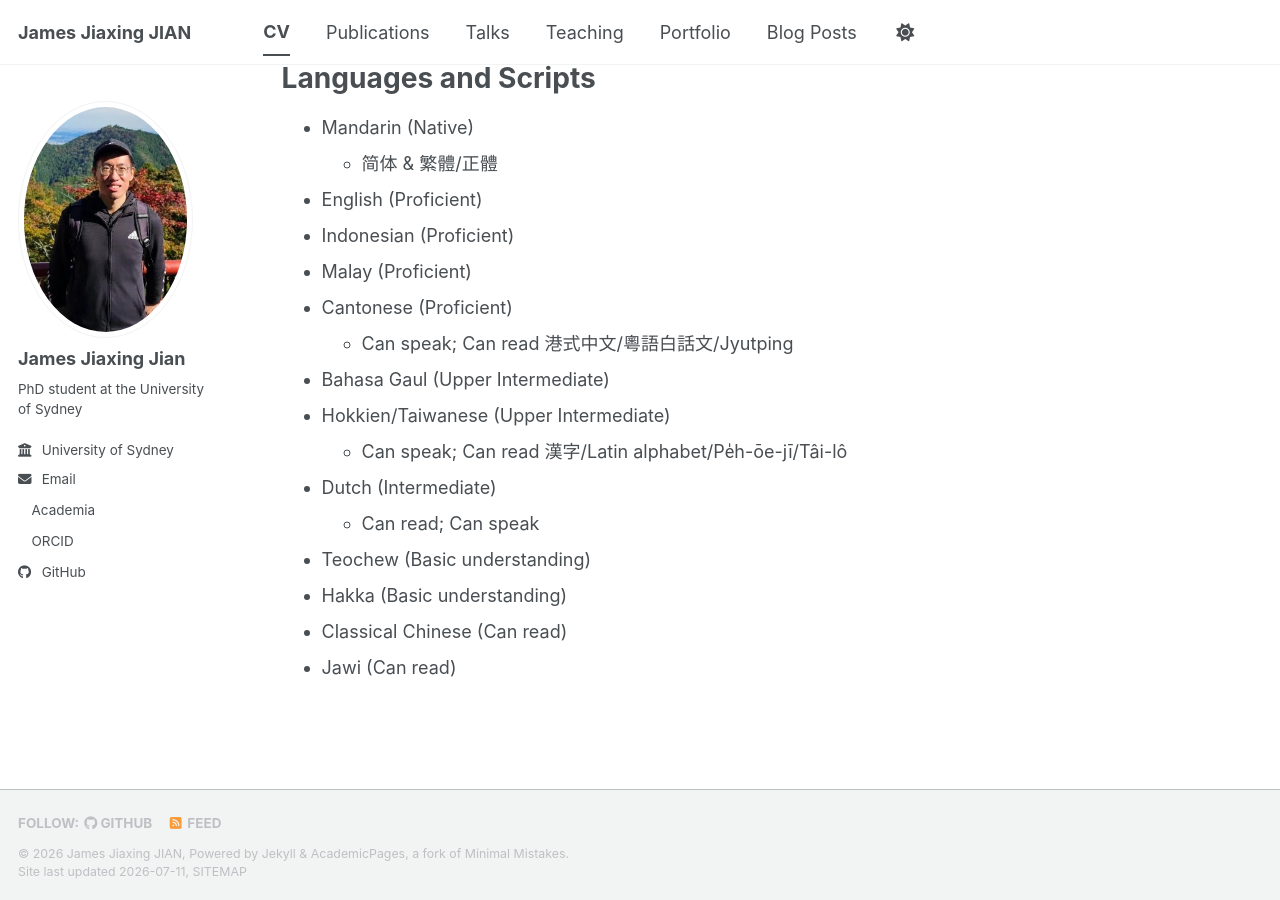
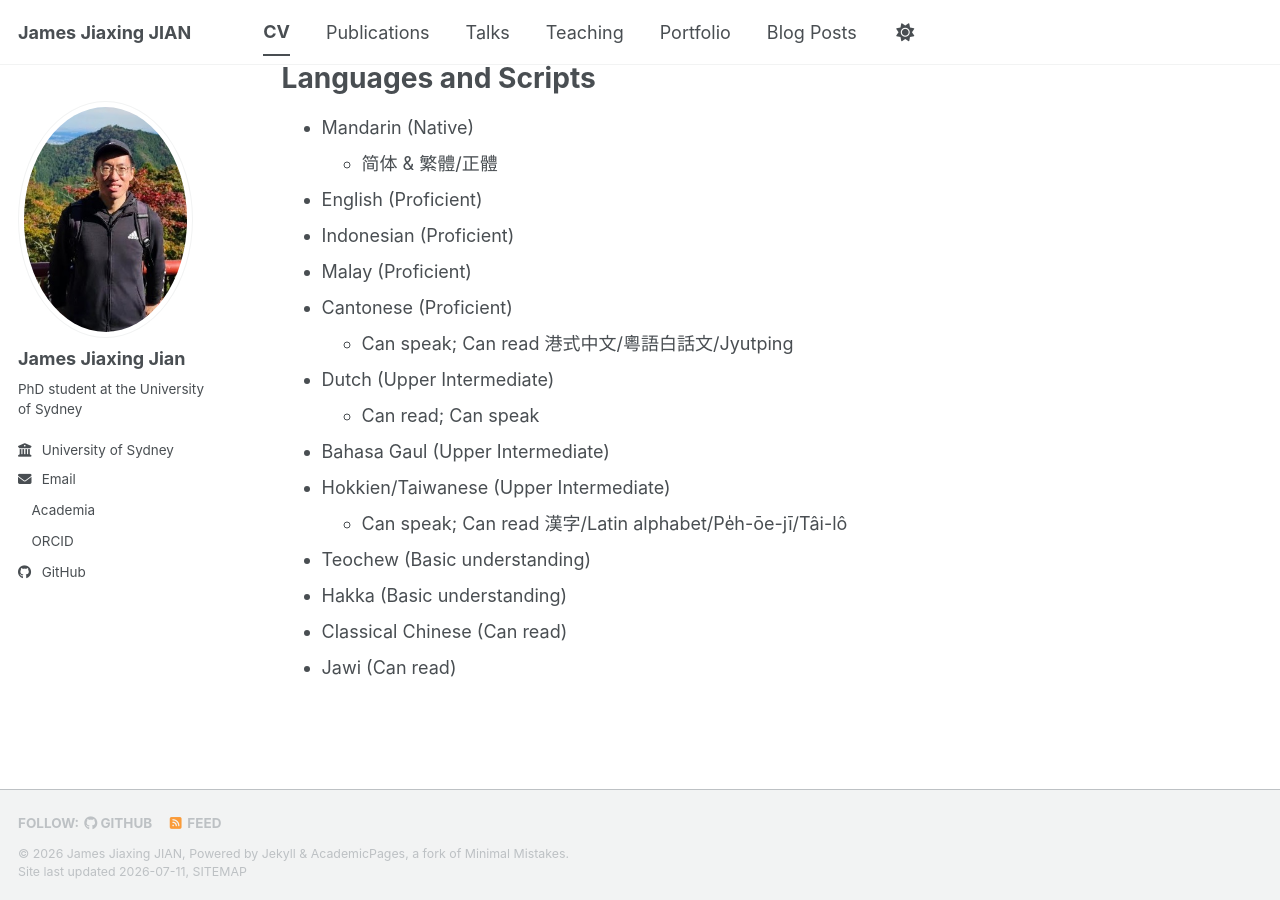
Before and after one commit to jamesjiaxingjian/jamesjiaxingjian.github.io, a Jekyll site: the page built from _pages/cv.md, in a window 1280 px wide and 900 px high, scrolled down 901 px. Built offline with Jekyll 4.4.1, drawn with Linux system fonts in a browser that asks for light colours; a style sheet for code colours, icons or effects is not loaded.

Commit message:
Update cv.md

```diff
--- a/_pages/cv.md
+++ b/_pages/cv.md
@@ -50,11 +50,11 @@ Languages and Scripts
 * Malay (Proficient)
 * Cantonese (Proficient)
   * Can speak; Can read 港式中文/粵語白話文/Jyutping
+* Dutch (Upper Intermediate)
+  * Can read; Can speak
 * Bahasa Gaul (Upper Intermediate)
 * Hokkien/Taiwanese (Upper Intermediate)
   * Can speak; Can read 漢字/Latin alphabet/Pe̍h-ōe-jī/Tâi-lô
-* Dutch (Intermediate)
-  * Can read; Can speak
 * Teochew (Basic understanding)
 * Hakka (Basic understanding)
 * Classical Chinese (Can read)
```
